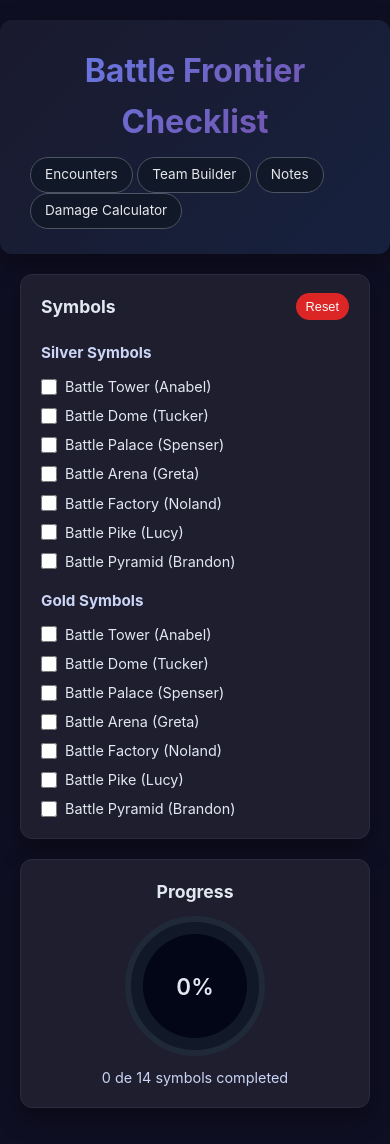
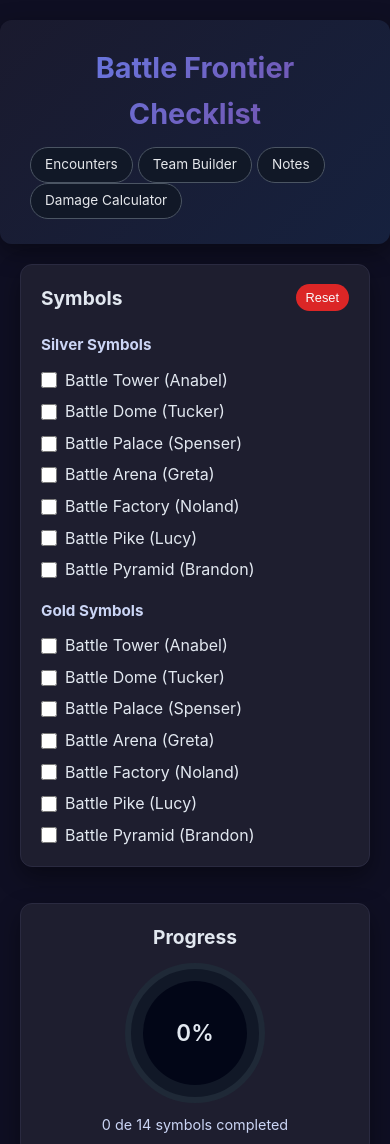
Before and after one commit to AlMunozz/EmeraldBattleFrontier, a plain HTML site: page checklist.html in a window 390 px wide. Shown: the top 1144 px of the page. Drawn offline with Linux system fonts and the light colour scheme.

Commit message:
responsive

```diff
--- a/checklist.css
+++ b/checklist.css
@@ -181,8 +181,65 @@ h1 {
 }
 
 /* responsive */
-@media (max-width: 800px) {
+/* responsive */
+@media (max-width: 1024px) {
   .cl-container {
     grid-template-columns: 1fr;
   }
+
+  /* orden y espaciado en vertical */
+  .cl-panel {
+    order: 1;
+    margin-bottom: 12px;
+  }
+
+  .cl-progress {
+    order: 2;
+    margin-bottom: 12px;
+    max-width: 400px;
+    margin-inline: auto;
+  }
 }
+
+/* móvil pequeño: texto más grande */
+@media (max-width: 600px) {
+  body {
+    font-size: 18px; /* sube aún más en móvil */
+  }
+
+  h1 {
+    font-size: 1.8rem;
+  }
+
+  .cl-header h2,
+  .cl-progress h2 {
+    font-size: 1.2rem;
+  }
+
+  .cl-list label {
+    font-size: 1rem;
+  }
+}
+
+@media (max-width: 1024px) {
+  .cl-container {
+    grid-template-columns: 1fr;
+  }
+
+  .cl-panel {
+    order: 1;
+    margin-bottom: 16px;
+  }
+
+  .cl-progress {
+    order: 2;
+    margin-bottom: 16px;
+    width: 100%;       /* ocupa todo el ancho de la columna */
+    max-width: none;   /* quita límites */
+  }
+
+  .cl-progress-circle {
+    width: 140px;
+    height: 140px;
+  }
+}
--- a/style.css
+++ b/style.css
@@ -9,6 +9,7 @@ body {
     background: #0f0f23;
     color: #e2e8f0;
     line-height: 1.6;
+    font-size: 16px; /* nuevo tamaño base */
 }
 
 /* Header - TITULO CENTRADO */
@@ -328,3 +329,31 @@ h1 {
     background: #4f46e5;
     border-color: #6366f1;
 }
+
+@media (max-width: 600px) {
+  header {
+    padding: 16px 16px;
+    margin: 10px 8px;
+    align-items: flex-start;   /* deja de centrar todo verticalmente */
+  }
+
+  h1 {
+    font-size: 1.5rem;
+    line-height: 1.25;
+    text-align: left;          /* título alineado a la izquierda */
+  }
+
+  .mode-switch {
+    margin-top: 10px;
+    width: 100%;
+    display: flex;
+    flex-wrap: wrap;           /* que los botones salten de línea */
+    gap: 6px;
+    justify-content: flex-start;
+  }
+
+  .mode-link {
+    font-size: 0.9rem;
+    padding: 6px 10px;
+  }
+}
```
